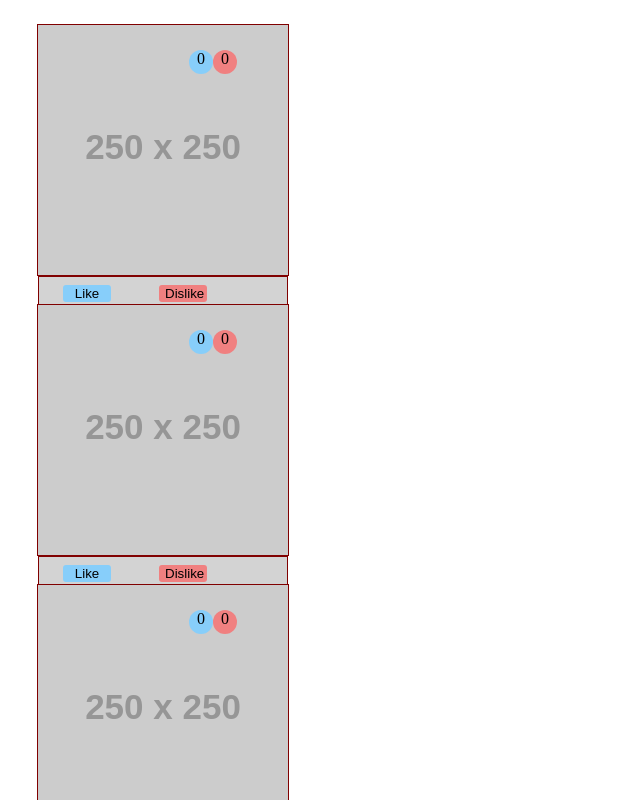
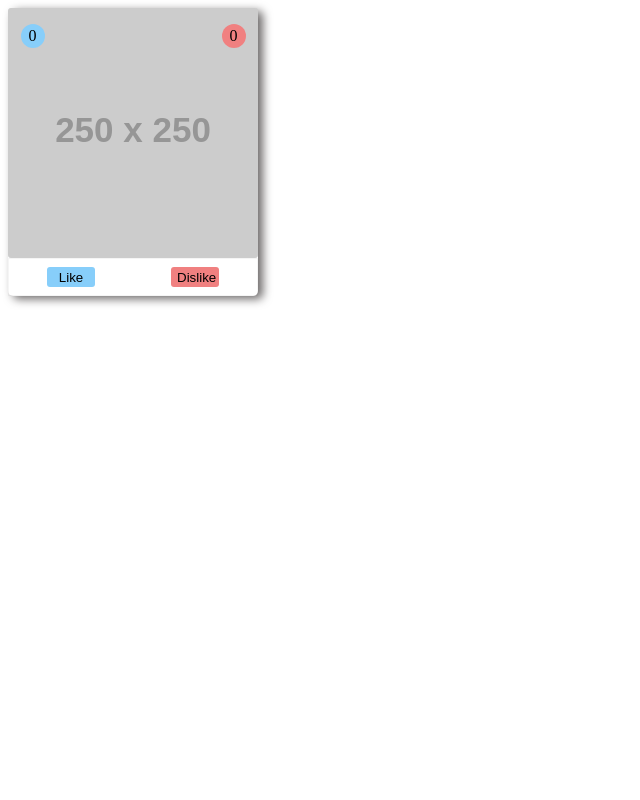
Before and after one commit to Bdemers1055/react-socialcard, a React (Create React App) app: page / in a window 1280 px wide. Shown: the top 800 px of the page, without its empty margins (0-640 px from the left). Built offline with nearby package versions, Linux system fonts and the light colour scheme.

Commit message:
modified the styles to a little more pleasing

```diff
--- a/src/App.js
+++ b/src/App.js
@@ -7,10 +7,6 @@ class App extends Component {
     return (
       <div>
         <SocialCard />
-        <SocialCard />
-        <SocialCard />
-        <SocialCard />
-        <SocialCard />
       </div>
     );
   }
--- a/src/SocialCard.css
+++ b/src/SocialCard.css
@@ -1,44 +1,55 @@
+
 .SocialCard-container {
     width: 250px;
-    height: 250px;
+    border-radius: 5px;
     display: flex;
     justify-content: center;
+    flex-direction: column;
     align-items: center;
-    flex-direction: column;
-    margin: 30px;
-
+    box-shadow: 5px 3px 10px #6d6a6a;
 }
 .SocialCard-image {
-    border: 1px solid maroon;
     display: flex;
     justify-content: center;
     align-content: center;
 }
 
+.SocialCard-image img {
+    border-radius: 3px;
+}
+
 .SocialCard-summary{
+    width: 90%;
+    height: 0;
     position: relative;
-    top: 50px;
-    left: 50px;
+    top: 1rem;
+    display: flex;
+    justify-content: space-between;
 }
 .SocialCard-interactions{
-    background-color: lightgray;
-    width: 100%;
-    border: 1px solid maroon;
+    width: inherit;
+    border: 1px solid rgba(125, 125, 125, 0.075);
+    flex: 1;
+    display: flex;
+    justify-content: space-around;
 }
 .SocialCard-button {
     appearance: none;
     border: none;
     border-radius: 3px;
     width: 3rem;
+    height: 1.25rem;
     background-color: grey;
     margin: 0.5rem 1.5rem ;
 }
+
 .circle {
     border-radius: 100%;
     width: 1.5rem;
     height: 1.5rem;
-    display: inline-block;
-    text-align: center;
+    display: flex;
+    justify-content: center;
+    align-items: center;
 }
 .like {
     background-color: lightskyblue;
```
